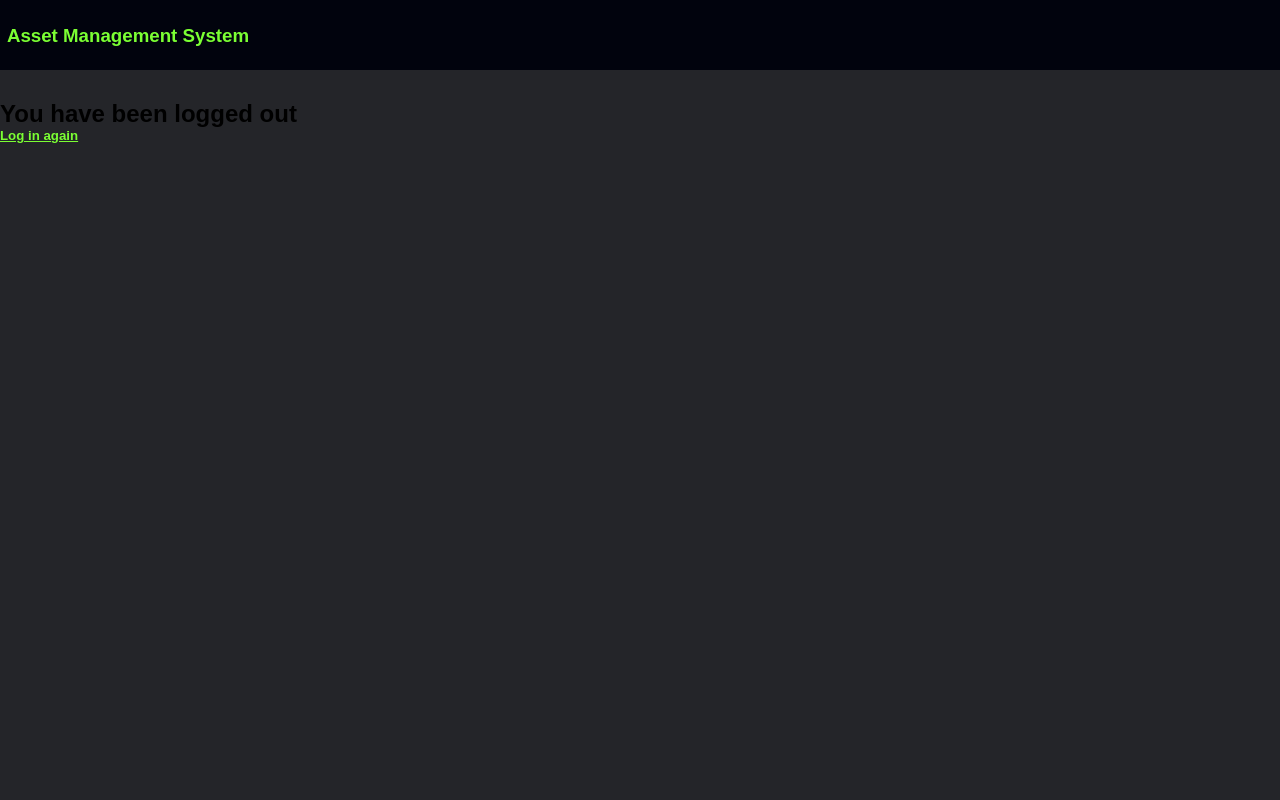
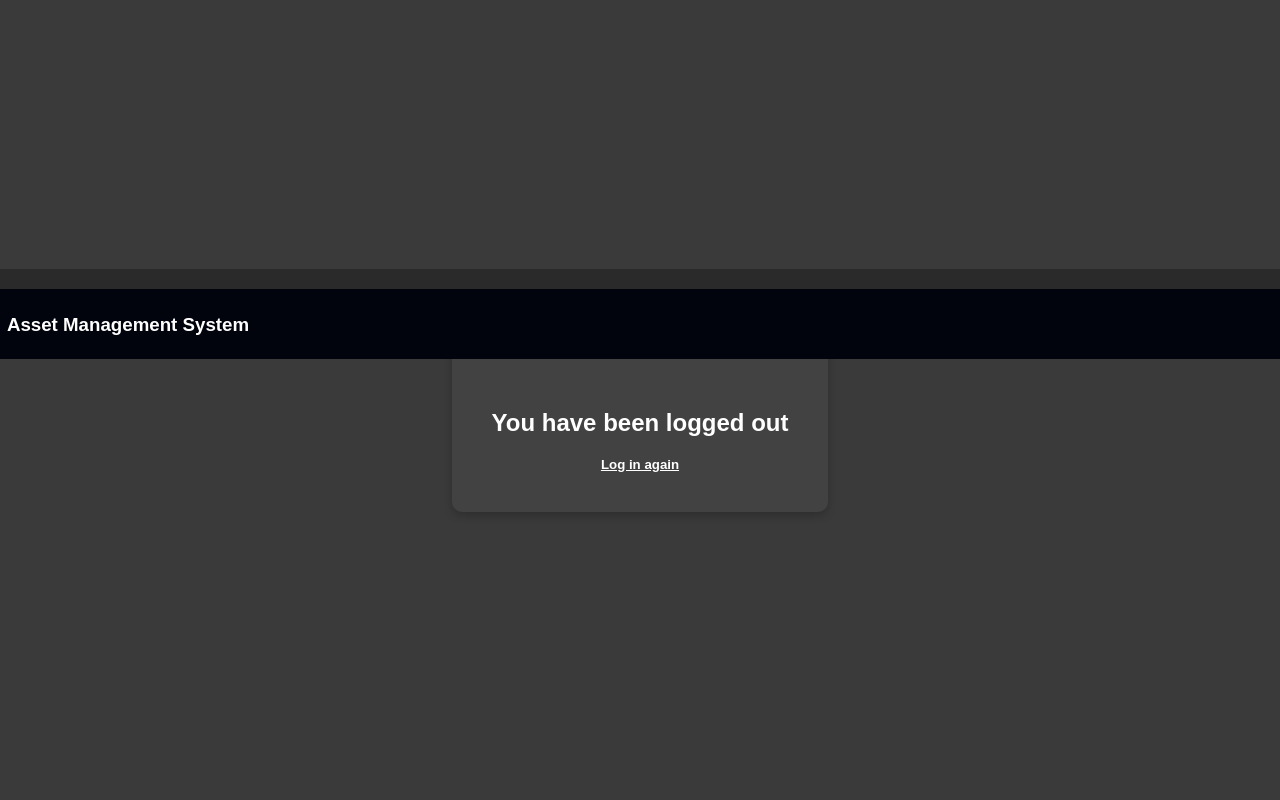
Before and after one commit to Aristocratjnr/Asset-Tracking-Django-Project, a Django app: template users/templates/logout.html in a window 1280 px wide. Run offline with Django 3.2, Linux system fonts and the light colour scheme; the template is opened without the code that fills it, so the values that code supplies are empty.

Commit message:
refactor: Update logout.html styling for consistent branding and user experience

```diff
--- a/users/templates/logout.html
+++ b/users/templates/logout.html
@@ -9,6 +9,57 @@
     <title>Asset Management System</title>
     <link rel="stylesheet" href="{% static './css/style.css' %}">
     <link rel="icon" href="{% static './img/favicon.ico' %}" type="image/x-icon">
+    <style>
+        body {
+            background-color: #3a3a3a;
+            font-family: Arial, sans-serif;
+            color: #ffffff;
+            margin: 0;
+            padding: 0;
+            display: flex;
+            flex-direction: column;
+            align-items: center;
+            justify-content: center;
+            height: 100vh;
+        }
+        .Header-container {
+            background-color: #2a2a2a;
+            width: 100%;
+            padding: 20px 0;
+            text-align: center;
+        }
+        .Header-container h3 {
+            color: #ffffff;
+            margin: 0;
+        }
+        .FormCon {
+            display: flex;
+            align-items: center;
+            justify-content: center;
+        }
+        .container {
+            background-color: #424242;
+            border-radius: 10px;
+            box-shadow: 0 4px 8px rgba(0, 0, 0, 0.2);
+            padding: 40px;
+            margin: 20px;
+            text-align: center;
+        }
+        .container h1 {
+            color: #ffffff;
+            margin-bottom: 20px;
+        }
+        .container a {
+            color: #ffffff;
+            text-decoration: underline;
+        }
+        * {
+            margin: 0;
+            padding: 0;
+            box-sizing: border-box;
+            max-width: 100vw;
+        }
+    </style>
 </head>
 <body>
     <section class="Header-container">
@@ -20,21 +71,11 @@
     </section>
     <section class="FormCon">
         {% block content %}
-
         <div class="container" style="margin-top:0; padding-top:100px;">
-            <h1 style="color:black">You have been logged out</h1>
+            <h1>You have been logged out</h1>
             <h5><a href="/SignIn">Log in again</a></h5>
         </div>
         {% endblock %}
     </section>
-    <style>
-        *{
-            margin:0;
-            padding:0;
-            box-sizing: border-box;
-            color:rgb(123,255,51);
-            max-width:100vw;
-        }
-    </style>
 </body>
 </html>
```
